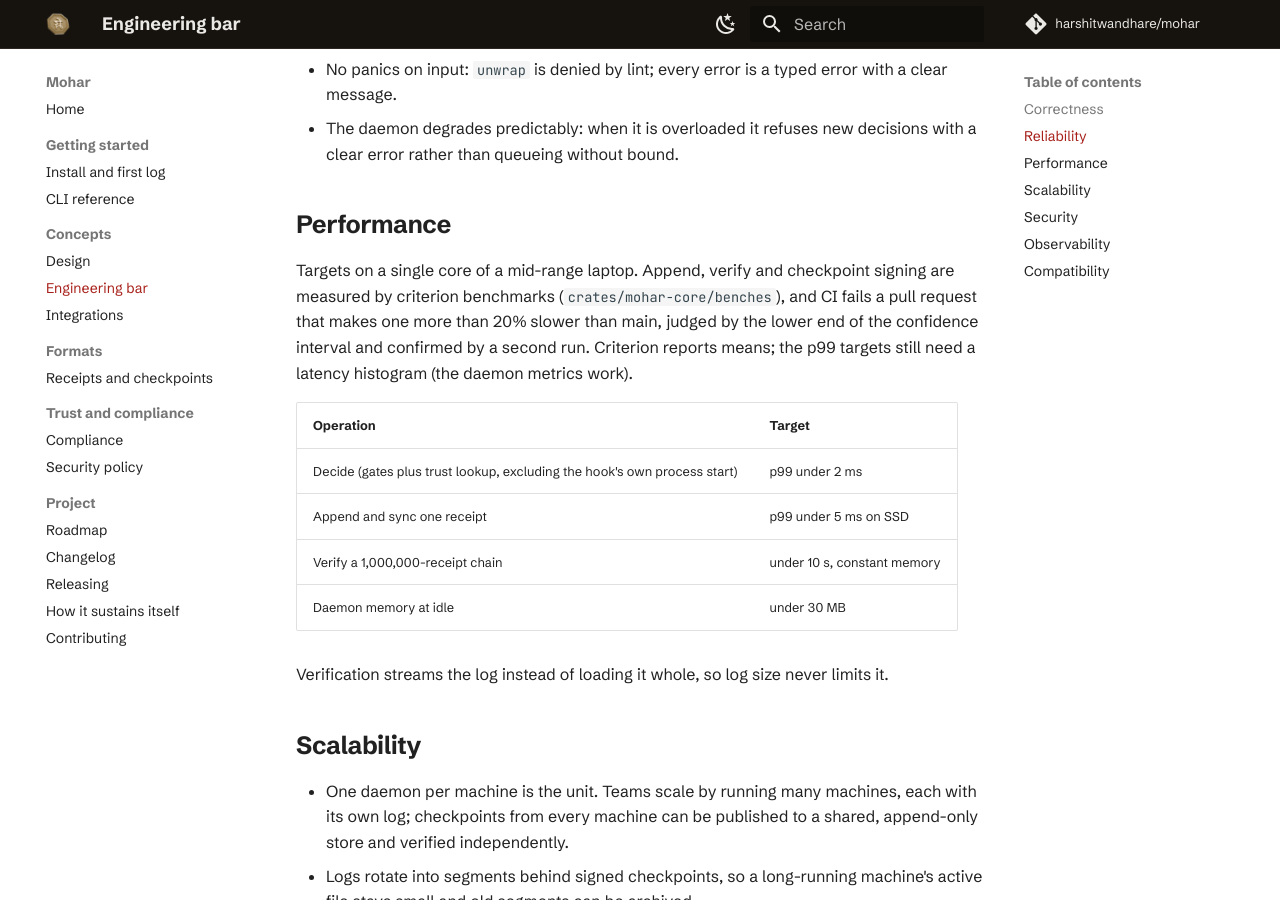
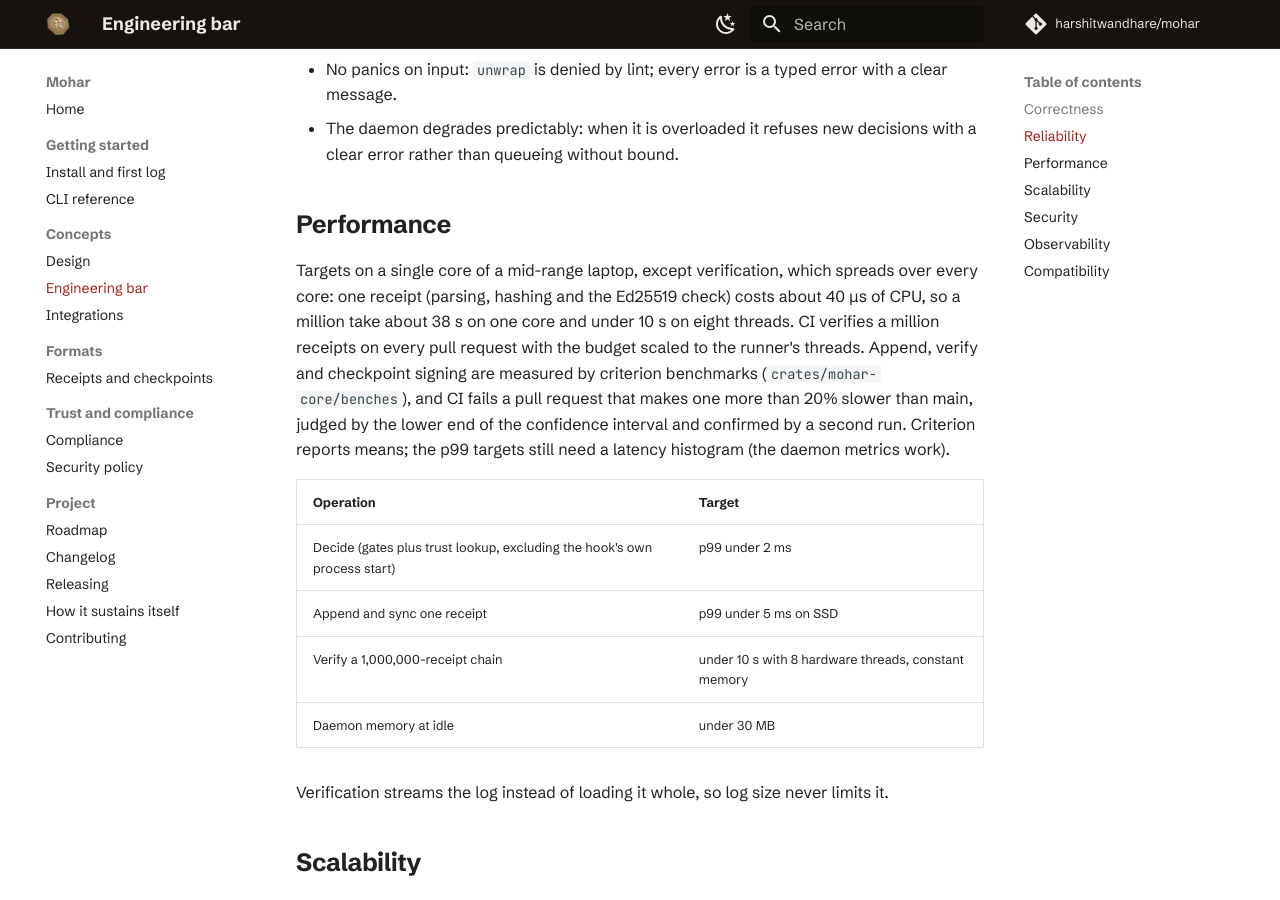
Before and after one commit to harshitwandhare/mohar, an MkDocs documentation site: the page built from docs/engineering-bar.md, in a window 1280 px wide and 900 px high, scrolled down 848 px. Built offline with MkDocs 1.6.1 and Material for MkDocs 9.7.7, drawn with Linux system fonts in a browser that asks for light colours; comment, search, counter and statistics services are not loaded; the version menu is left out.

Commit message:
perf: verify a million receipts on every pull request, budget scaled to the runner (#118)
Signed-off-by: Harshit Wandhare <harshitwandhare45@gmail.com>

```diff
--- a/docs/engineering-bar.md
+++ b/docs/engineering-bar.md
@@ -30,7 +30,10 @@ targets for the first production-ready release and are measured, not assumed.
 
 ## Performance
 
-Targets on a single core of a mid-range laptop. Append, verify and checkpoint signing are measured by
+Targets on a single core of a mid-range laptop, except verification, which spreads over every core:
+one receipt (parsing, hashing and the Ed25519 check) costs about 40 µs of CPU, so a million take
+about 38 s on one core and under 10 s on eight threads. CI verifies a million receipts on every pull
+request with the budget scaled to the runner's threads. Append, verify and checkpoint signing are measured by
 criterion benchmarks (`crates/mohar-core/benches`), and CI fails a pull request that makes one more
 than 20% slower than main, judged by the lower end of the confidence interval and confirmed by a
 second run. Criterion reports means; the p99 targets still need a latency histogram (the daemon
@@ -40,7 +43,7 @@ metrics work).
 |---|---|
 | Decide (gates plus trust lookup, excluding the hook's own process start) | p99 under 2 ms |
 | Append and sync one receipt | p99 under 5 ms on SSD |
-| Verify a 1,000,000-receipt chain | under 10 s, constant memory |
+| Verify a 1,000,000-receipt chain | under 10 s with 8 hardware threads, constant memory |
 | Daemon memory at idle | under 30 MB |
 
 Verification streams the log instead of loading it whole, so log size never limits it.
```
Also changed, not shown: 2 other files.
